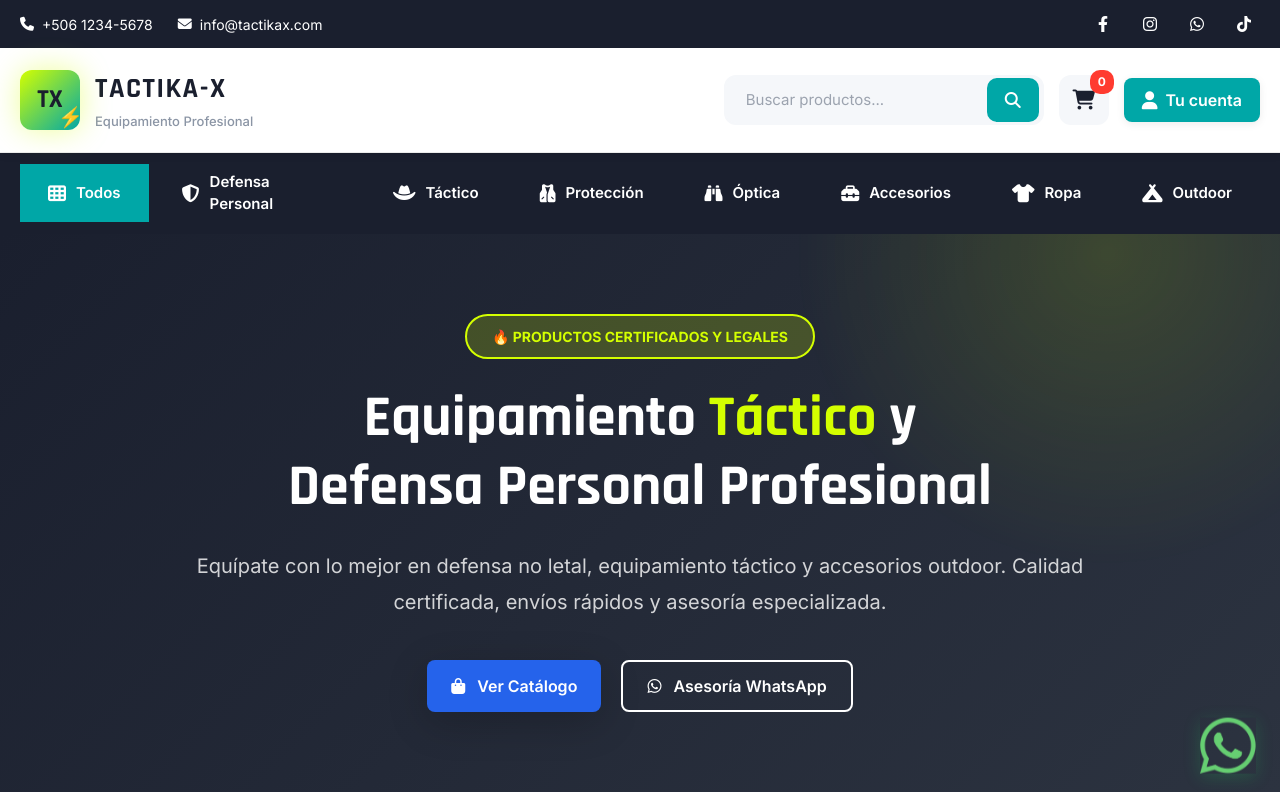
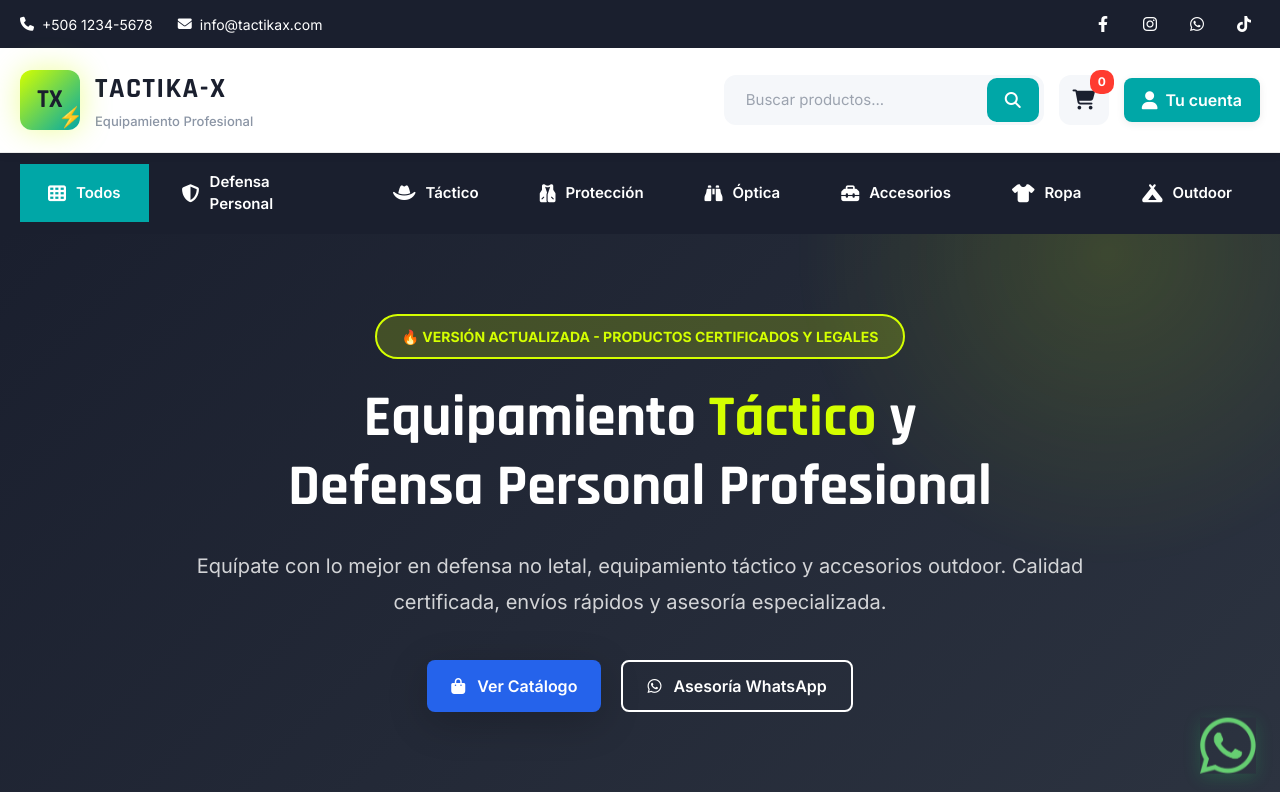
Before and after one commit to allanbarahona-web3/tactika-x.com, a Next.js app in the folder app/: page / in a window 1280 px wide. Shown: the top 800 px of the page. Built offline with nearby package versions, Linux system fonts and the light colour scheme.

Commit message:
test: update tactika-x hero badge to verify vercel deployment
Change badge text to 'VERSIÓN ACTUALIZADA' to verify:
- Deploy is working correctly
- Cache is updating
- DNS configuration status

This will help debug DNS connection issue on Vercel

```diff
--- a/app/src/themes/tactika-x/theme.config.ts
+++ b/app/src/themes/tactika-x/theme.config.ts
@@ -35,7 +35,7 @@ export const tactikaXThemeConfig = {
 
   // Hero section
   hero: {
-    badge: '🔥 PRODUCTOS CERTIFICADOS Y LEGALES',
+    badge: '🔥 VERSIÓN ACTUALIZADA - PRODUCTOS CERTIFICADOS Y LEGALES',
     title: 'Equipamiento <span>Táctico</span> y<br/>Defensa Personal Profesional',
     subtitle: 'Equípate con lo mejor en defensa no letal, equipamiento táctico y accesorios outdoor. Calidad certificada, envíos rápidos y asesoría especializada.',
     ctaPrimary: {
```
